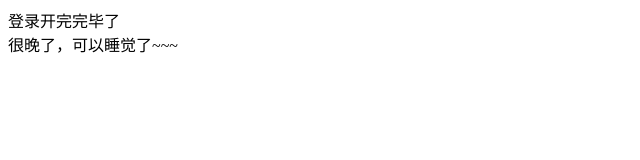
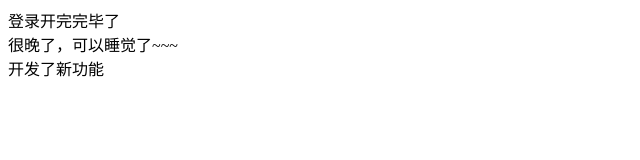
Before and after one commit to qianlaoshi/project1, a plain HTML site: page login.html in a window 1280 px wide. Shown: the whole page, without its empty margins (0-640 px from the left). Drawn offline with Linux system fonts and the light colour scheme.

Commit message:
修改了文件

```diff
--- a/login.html
+++ b/login.html
@@ -11,6 +11,7 @@
 <body>
     <div>登录开完完毕了</div>
     <div>很晚了，可以睡觉了~~~</div>
+    <div>开发了新功能</div>
 </body>
 
 </html>
```
